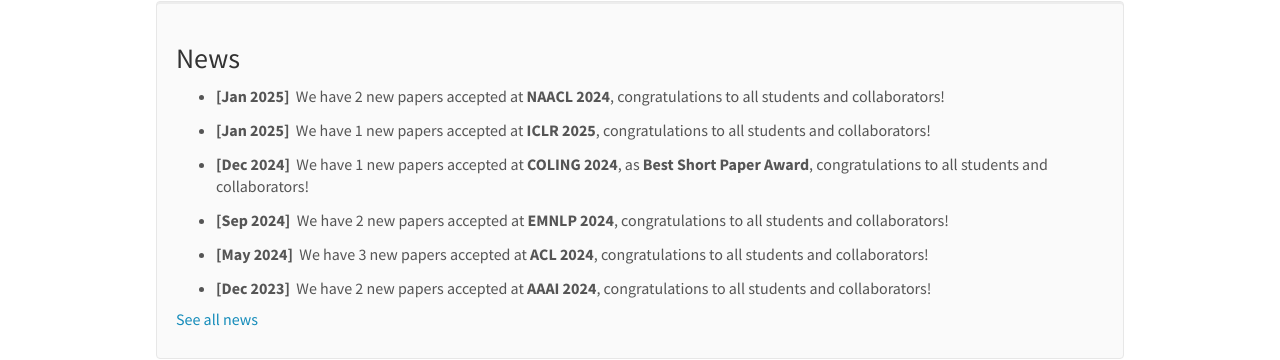
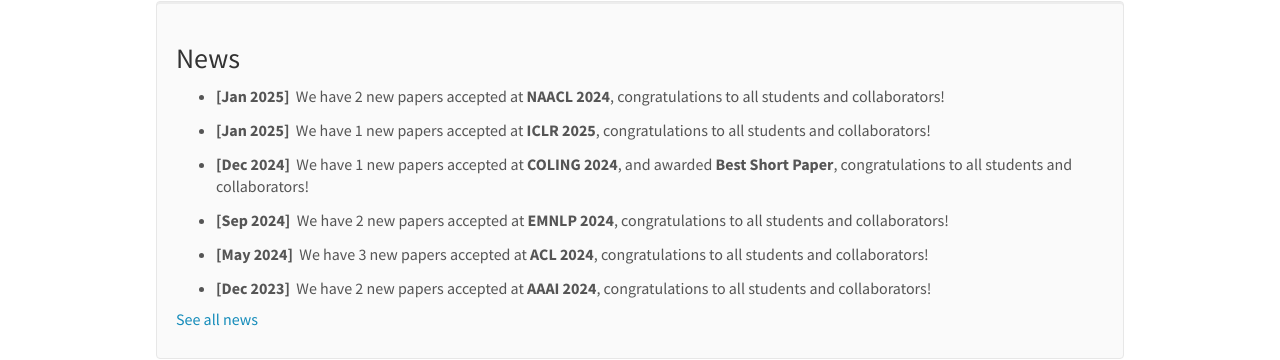
Before and after one commit to utsnlp/utsnlp.github.io, a Jekyll site: the page built from _pages/home.md, in a window 1280 px wide and 900 px high, scrolled down 593 px. Shown: the part 314-674 px from the top of the window. Built offline with Jekyll 4.4.1, drawn with Linux system fonts in a browser that asks for light colours; nearby versions of some CDN libraries.

Commit message:
Update news.yml

```diff
--- a/_data/news.yml
+++ b/_data/news.yml
@@ -8,7 +8,7 @@
 
 
 - date: Dec 2024
-  headline: We have 1 new papers accepted at **COLING 2024**, as **Best Short Paper Award**, congratulations to all students and collaborators!
+  headline: We have 1 new papers accepted at **COLING 2024**, and awarded **Best Short Paper**, congratulations to all students and collaborators!
 
 
 - date: Sep 2024
```
